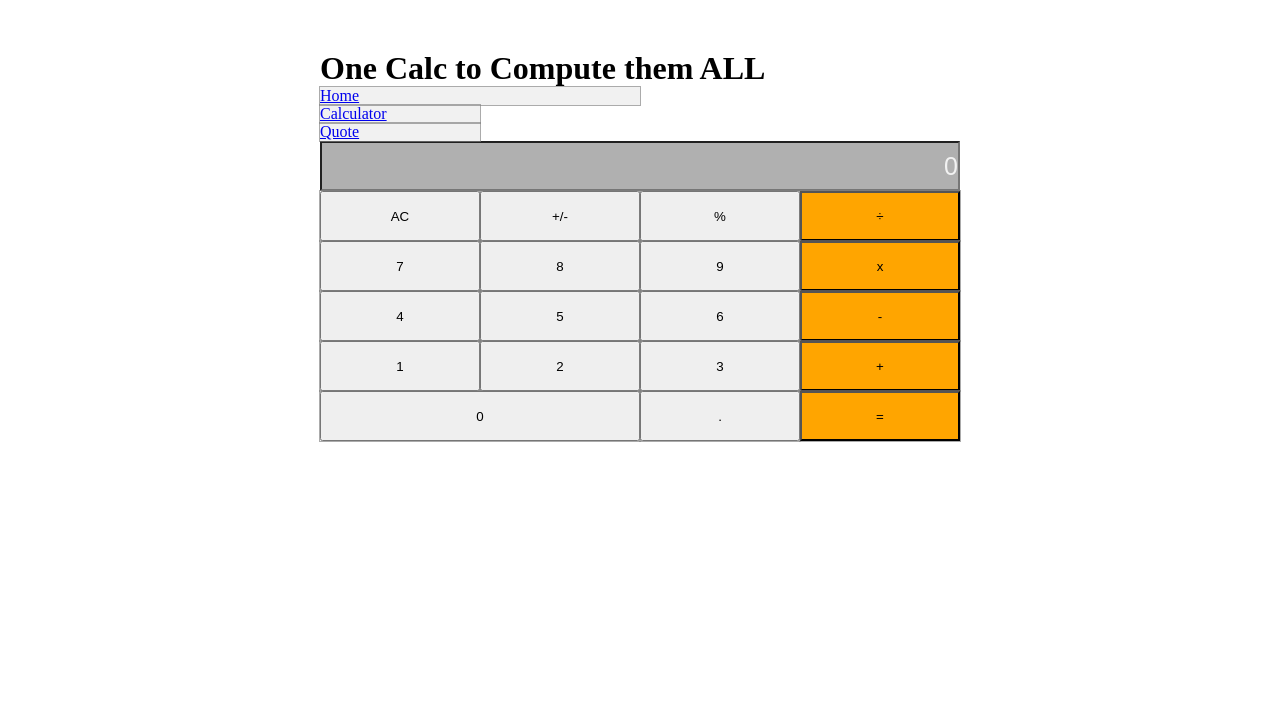
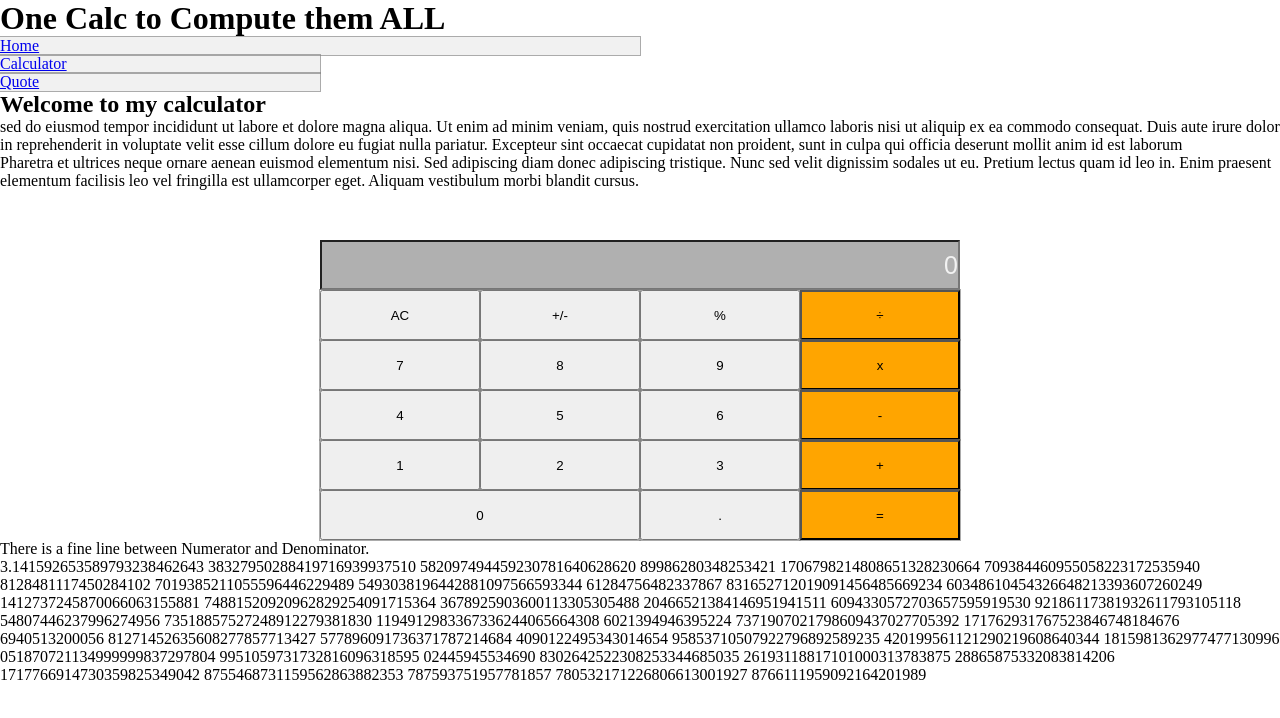
Before and after one commit to SimonGrchevski/OneCalcToComputeThemAll, a React (Create React App) app: page / in a window 1280 px wide. Shown: the top 718 px of the page. Built offline with nearby package versions, Linux system fonts and the light colour scheme.

Commit message:
Add the MainContent and Quote

```diff
--- a/src/components/App.js
+++ b/src/components/App.js
@@ -1,6 +1,9 @@
 import React, { useState } from 'react';
 import Calculator from './Calculator';
 import calculate from '../logic/calculate';
+import MainContent from './MainContent';
+import Header from './Header';
+import Quote from './Quote';
 
 const App = () => {
   const [state, setState] = useState(
@@ -19,10 +22,15 @@ const App = () => {
   };
 
   return (
-    <Calculator
-      click={handleClick}
-      display={state.next || state.total || '0'}
-    />
+    <div>
+      <Header />
+      <MainContent />
+      <Calculator
+        click={handleClick}
+        display={state.next || state.total || '0'}
+      />
+      <Quote />
+    </div>
   );
 };
 
--- a/src/components/Calculator.js
+++ b/src/components/Calculator.js
@@ -2,14 +2,12 @@ import React from 'react';
 import PropTypes from 'prop-types';
 import Input from './input';
 import ButtonList from './ButtonList';
-import Header from './Header';
 
 const Calculator = (props) => {
   const { display, click } = props;
 
   return (
     <div className="calc-div">
-      <Header />
       <Input display={display} />
       <ButtonList handleClick={click} />
     </div>
--- /dev/null
+++ b/src/components/MainContent.js
@@ -0,0 +1,26 @@
+import React from 'react';
+
+const MainContent = () => (
+  <div>
+    <h2>
+      Welcome to my calculator
+    </h2>
+    <p>
+      sed do eiusmod tempor incididunt ut labore et dolore magna aliqua.
+      Ut enim ad minim veniam, quis nostrud exercitation ullamco laboris
+      nisi ut aliquip ex ea commodo consequat. Duis aute irure dolor in
+      reprehenderit in voluptate velit esse cillum dolore eu fugiat nulla
+      pariatur. Excepteur sint occaecat cupidatat non proident,
+      sunt in culpa qui officia deserunt mollit anim id est laborum
+    </p>
+    <p>
+      Pharetra et ultrices neque ornare aenean euismod elementum nisi.
+      Sed adipiscing diam donec adipiscing tristique.
+      Nunc sed velit dignissim sodales ut eu. Pretium lectus quam id leo in.
+      Enim praesent elementum facilisis leo vel fringilla est ullamcorper eget.
+      Aliquam vestibulum morbi blandit cursus.
+    </p>
+  </div>
+);
+
+export default MainContent;
--- /dev/null
+++ b/src/components/Quote.js
@@ -0,0 +1,55 @@
+import React from 'react';
+
+const Quote = () => (
+  <div>
+    <p>
+      There is a fine line between Numerator and Denominator.
+    </p>
+    <p>
+      3.141592653589793238462643
+      38327950288419716939937510
+      582097494459230781640628620
+      89986280348253421
+      1706798214808651328230664
+      709384460955058223172535940
+      8128481117450284102
+      7019385211055596446229489
+      5493038196442881097566593344
+      61284756482337867
+      831652712019091456485669234
+      60348610454326648213393607260249
+      1412737245870066063155881
+      74881520920962829254091715364
+      3678925903600113305305488
+      20466521384146951941511
+      6094330572703657595919530
+      92186117381932611793105118
+      54807446237996274956
+      73518857527248912279381830
+      1194912983367336244065664308
+      6021394946395224
+      7371907021798609437027705392
+      171762931767523846748184676
+      6940513200056
+      81271452635608277857713427
+      577896091736371787214684
+      4090122495343014654
+      95853710507922796892589235
+      420199561121290219608640344
+      1815981362977477130996
+      051870721134999999837297804
+      9951059731732816096318595
+      02445945534690
+      8302642522308253344685035
+      26193118817101000313783875
+      28865875332083814206
+      1717766914730359825349042
+      8755468731159562863882353
+      787593751957781857
+      780532171226806613001927
+      8766111959092164201989
+    </p>
+  </div>
+);
+
+export default Quote;
```
